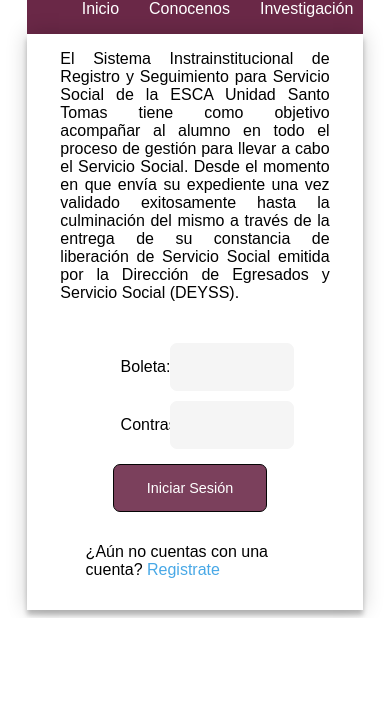
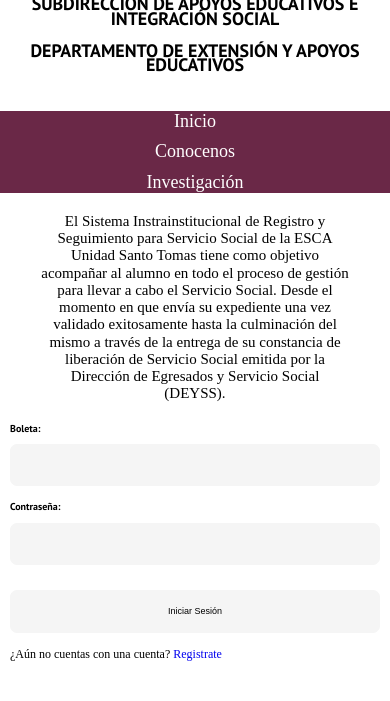
Before and after one commit to DanielG07/SistemaAtencionSS, a Flask app: page / in a window 390 px wide; the page is wider, and only the part inside the window is pictured. Shown: the part 490-1191 px from the top of that part. Before the commit the page ends 1108 px from the top of that part, so only its background shows below. Run offline with Flask 2, Linux system fonts and the light colour scheme.

Commit message:
Haciendo responsive el index y el header

```diff
--- /dev/null
+++ b/app/static/css/style.css
@@ -0,0 +1,218 @@
+:root{
+    --fuenteHeading: 'PT Sans', sans-serif;
+    --fuenteParrafos: 'Open Sans' sans-serif;
+
+    --primario: rgba(104, 36, 68, 0.98);
+    --gris: #e1e1e1e1;
+    --blanco: #FFFFFFFF;
+    --negro: #000000;
+    --boton:  #722f37;
+}
+html{
+    box-sizing: border-box;
+    font-size: 62.5% /* 1 rem = 10px*/
+}
+*, *:before, *:after{
+    box-sizing: inherit;
+}
+
+h1, h2, h3, h4{
+    font-family: var(--fuenteHeading);
+    line-height: 0.8;
+}
+
+h1{
+    font-size: 3.2rem;
+}
+h2{
+    font-size: 2.4rem;
+}
+h3{
+    font-size: 1.8rem;
+}
+h4{
+    font-size: 1.4rem;
+}
+img{
+    width: auto;
+}
+a{
+    text-decoration: none;
+}
+p{
+    font-family: var(--fuenteParrafos);
+}
+.no-margin{
+    margin: 0;
+}
+.no-padding{
+    padding: 0;
+}
+.centrar-texto{
+    text-align: center;
+}
+
+/* Header */
+.header {
+    width: 90%;
+    height: auto;
+    padding: 0px;
+    margin: 0px auto;
+    display: grid;
+    grid-template-columns: 1fr 4fr 1fr;
+    column-gap: 3rem;
+
+
+}
+.titulo{
+    text-align: center;
+    grid-column: 1/4;
+    grid-row: 2/3;
+
+}
+.logo-esca{
+    margin-top: 2rem;
+    margin-left: 5rem;
+    grid-column: 3/4;
+}
+@media (min-width: 480px){
+    .logo-esca{
+        margin-left: 20rem;
+    }
+}
+@media (min-width: 768px){
+     .titulo{
+        grid-row: unset;
+        grid-column: unset;
+
+     }
+     .logo-esca{
+        grid-column: unset;
+        margin-left: unset;
+     }
+}
+
+/* wrap datos*/
+.wrap-datos{
+    display: flex;
+    justify-content: center;
+    text-align: center;
+    margin: 0 2rem;
+
+}
+@media (min-width: 768px){
+    .wrap-datos{
+    line-height: 0.5;
+    }
+}
+
+/* Barra nav */
+
+.barra-navegacion{
+    margin-top: 2rem;
+    background:var(--primario);
+
+}
+
+@media (min-width: 768px){
+     .barra-navegacion{
+        display: flex;
+        justify-content: center;
+     }
+     .barra-navegacion__enlace{
+        padding: 0 4rem;
+        padding-top: 1rem;
+     }
+}
+.barra-navegacion__enlace{
+    display: block;
+    text-align: center;
+    font-size: 1.8rem;
+    color: var(--blanco);
+    list-style-type: none;
+    padding-bottom: 1rem;
+}
+.barra-navegacion a:hover{
+    color: #868585;
+}
+.barra-navegacion__enlace:last-of-type{
+    padding-bottom: unset;
+}
+
+
+
+
+.parrafo-index{
+    text-align: center;
+    font-family: var(--fuenteParrafos);
+    font-weight: normal;
+    font-size: 1.5rem;
+    margin: 2rem 4rem;
+}
+
+
+/* wrapdatos */
+
+.formulario1{
+    display: flex;
+    width: 100%;
+    justify-content: center;
+}
+.form-label{
+    font-family: var(--fuenteHeading);
+    font-weight: bold;
+    justify-content: center;
+  }
+  .inicio-sesion-form{
+    width: 100%;
+    margin: 0 1rem;
+  }
+
+
+  .formulario1  input[type=submit]:hover, input[type=submit]:active, input[type=submit]:focus{
+    background: var(--primario);
+    color: var(--blanco);
+}
+
+.formulario1 input {
+    font-family: sans-serif;
+    background: #f5f5f5;
+    width: 100%;
+    border: 1px solid #f5f5f5;
+    border-radius: 7px;
+    margin-bottom: 15px;
+    padding: 15px;
+    margin-top: 1rem;
+    box-sizing: border-box;
+    font-size: 0.9em;
+  }
+
+@media (min-width: 768px){
+    .inicio-sesion-form{
+        align-items: center;
+        text-align: center;
+        justify-content: center;
+    }
+     .form-item{
+        display: flex;
+        width: 60%;
+        align-items: center;
+        margin-left: 20%;
+        gap: 1rem;
+     }
+
+     .form-campo{
+        width: 100%;
+     }
+}
+
+.dp-campo{
+    font-family: var(--fuenteParrafos);
+}
+.Registrate{
+    font-family: var(--fuenteParrafos);
+    font-weight: normal;
+    font-size: 1.2rem;
+    margin-bottom: 4rem;
+}
+/*  */
--- a/app/templates/components/header.html
+++ b/app/templates/components/header.html
@@ -3,14 +3,14 @@
       <img src="https://www.ipn.mx/assets/files/main/img/template/pleca-ipn.png" alt="img">
     </div>
 
-    <div class="instituto">
+    <div class="titulo">
       <h1>INSTITUTO POLITÉCNICO NACIONAL</h1>
       <h2> ESCUELA SUPERIOR DE COMERCIO Y ADMINISTRACIÓN</h2>
-      <h3> UNIDAD SANTO TOMÁS</h3>
+      <h2> UNIDAD SANTO TOMÁS</h2>
 
     </div>
 
-    <div class="logo">
+    <div class="logo-esca">
         <img src="https://www.escasto.ipn.mx/assets/files/main/img/logotipos-UR/ns/ESCA-STO.png" alt="img">
     </div>
 
@@ -28,12 +28,8 @@
     </div>
 </div>
 
-<nav class="barra-navegacion">
-    <div>
-        <ul>
-            <li><a href="/">Inicio</a></li>
-            <li><a href="/">Conocenos</a></li>
-            <li><a href="/">Investigación</a></li>
-        </ul>
-    </div>
+<nav class="barra-navegacion no-padding">
+            <a href="/" class="barra-navegacion__enlace">Inicio</a>
+            <a href="/" class="barra-navegacion__enlace">Conocenos</a>
+            <a href="/" class="barra-navegacion__enlace">Investigación</a>
 </nav>
--- a/app/templates/index.html
+++ b/app/templates/index.html
@@ -8,26 +8,28 @@
 
 {% block body %}
 
+
 <div class="main-page">
-
-    <div class="titulo">
-        <p class="">El Sistema Instrainstitucional de Registro y Seguimiento para Servicio Social de la ESCA Unidad Santo Tomas tiene como objetivo acompañar al alumno en todo el proceso de gestión para llevar a cabo el Servicio Social. Desde el momento en que envía su expediente una vez validado exitosamente hasta la culminación del mismo a través de la entrega de su constancia de liberación de Servicio Social emitida por la Dirección de Egresados y Servicio Social (DEYSS).</p>
-    </div>
-
-    <div class="wrap-datos">
+        <p class="parrafo-index no-margin">El Sistema Instrainstitucional de Registro y Seguimiento para Servicio Social de la ESCA
+            Unidad Santo Tomas tiene como objetivo acompañar al alumno en todo el proceso de gestión para llevar
+            a cabo el Servicio Social. Desde el momento en que envía su expediente una vez validado exitosamente hasta
+            la culminación del mismo a través de la entrega de su constancia de liberación de Servicio Social emitida por
+            la Dirección de Egresados y Servicio Social (DEYSS).
+        </p>
+    <div class="formulario1">
 
         <div class="inicio-sesion-form" id="idregistro">
 
             <form action="/" method="post" enctype="multipart/form-data">
                 <div class="form-item">
-                    <label class="form-label">Boleta:</label>
+                    <label class="form-label">Boleta: </label>
                     <div class="form-campo">
                         <input name="boleta">
                     </div>
                 </div>
 
                 <div class="form-item">
-                    <label class="form-label">Contraseña:</label>
+                    <label class="form-label">Contraseña: </label>
                     <div class="form-campo">
                         <input type="password" name="contrasena">
                     </div>
@@ -42,7 +44,7 @@
                 </div>
             </form>
 
-            <p>¿Aún no cuentas con una cuenta? <a href="/registro">Registrate</a></p>
+            <p class="Registrate no-margin">¿Aún no cuentas con una cuenta? <a href="/registro">Registrate</a></p>
 
         </div>
 
--- a/app/templates/layout.html
+++ b/app/templates/layout.html
@@ -4,7 +4,14 @@
     <meta charset="UTF-8">
     <meta http-equiv="X-UA-Compatible" content="IE=edge">
     <meta name="viewport" content="width=device-width, initial-scale=1.0">
-    <link rel="stylesheet" href="static/css/estilosAlumnos.css">
+    <link rel="stylesheet" href="static/css/normalize.css">
+    <link rel="preconnect" href="https://fonts.googleapis.com">
+    <link rel="preconnect" href="https://fonts.gstatic.com" crossorigin>
+    <link href="https://fonts.googleapis.com/css2?family=Open+Sans&family=PT+Sans:wght@400;700&display=swap" rel="stylesheet">
+    <!-- <link rel="stylesheet" href="static/css/estilosAlumnos.css"> -->
+    <link rel="stylesheet" href="static/css/style.css">
+
+
     <title>{% block title %}{% endblock %}</title>
 </head>
 <body>
```
Also changed, not shown: app/static/css/normalize.css (added).
